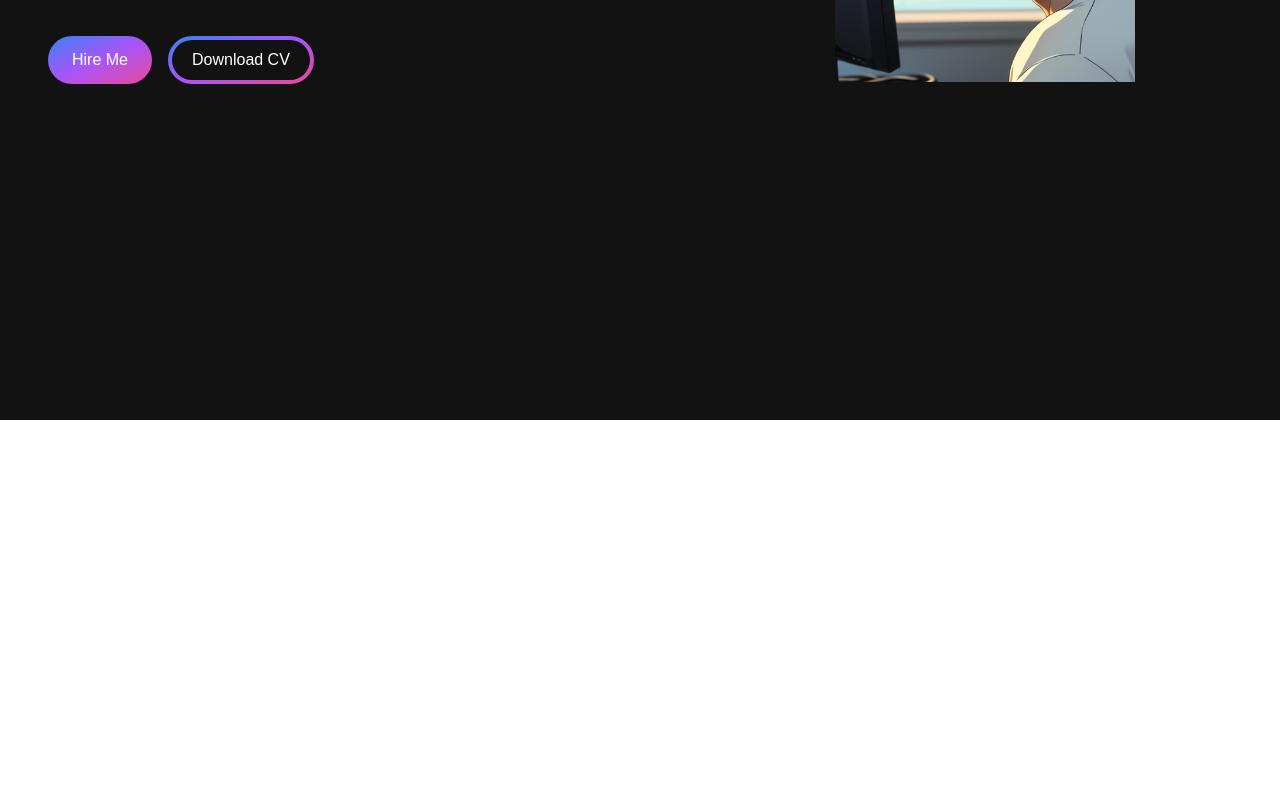
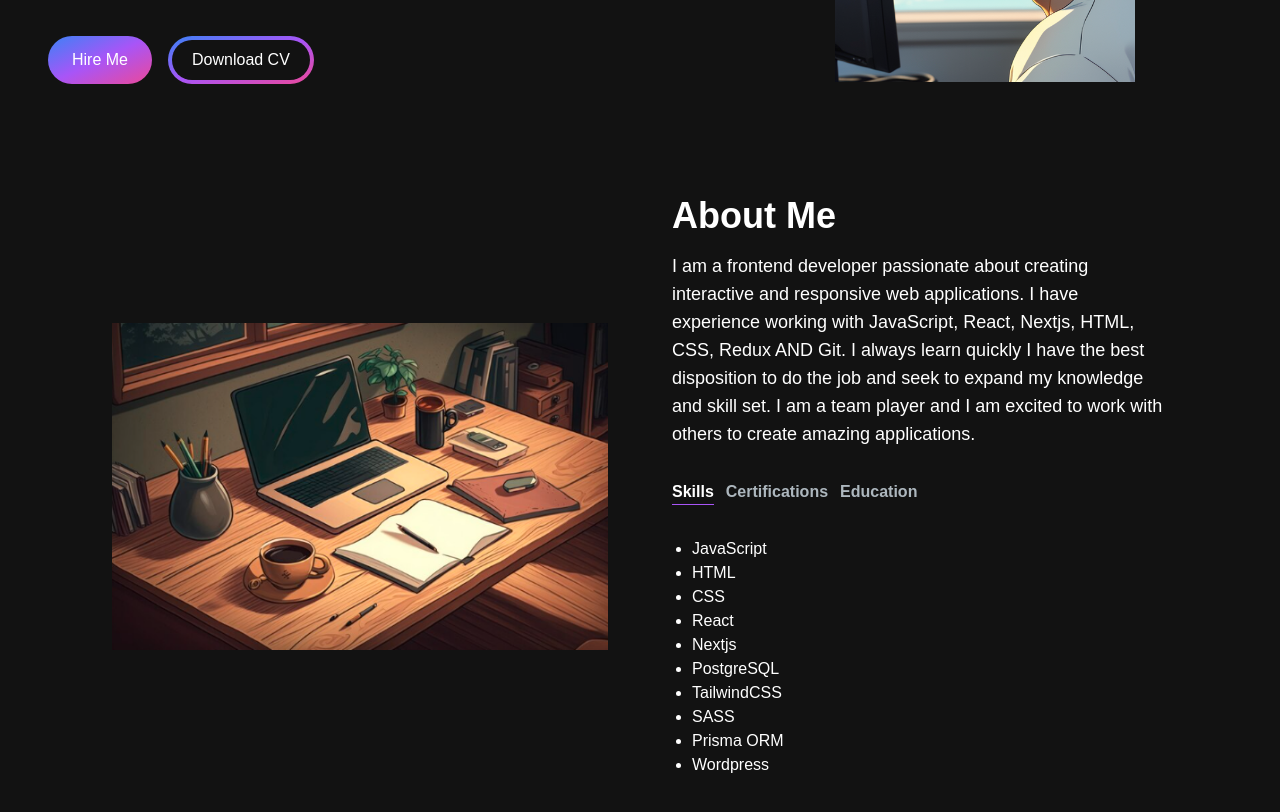
Before and after one commit to leonardogabriel31/portfolio-website, a Next.js app: page / in a window 1280 px wide. Shown: the part 380-1192 px from the top of the page. Before the commit the page ends 800 px from the top, so only its background shows below. Built offline with nearby package versions, Linux system fonts and the light colour scheme.

Commit message:
about me

```diff
--- /dev/null
+++ b/src/app/components/AboutSection.jsx
@@ -0,0 +1,113 @@
+"use client";
+import React, { useState, useTransition } from "react";
+import Image from "next/image";
+import TabButton from "./TabButton";
+
+const TAB_DATA = [
+  {
+    title: "skills",
+    id: "skills",
+    content: (
+      <ul className="list-disc pl-5">
+        <li>JavaScript</li>
+        <li>HTML</li>
+        <li>CSS</li>
+        <li>React</li>
+        <li>Nextjs</li>
+        <li>PostgreSQL</li>
+        <li>TailwindCSS</li>
+        <li>SASS</li>
+        <li>Prisma ORM</li>
+        <li>Wordpress</li>
+      </ul>
+    ),
+  },
+
+  {
+    title: "Education",
+    id: "education",
+    content: (
+      <ul className="list-disc pl-5">
+        <li>
+          Territorial Polytechnic University of Western Sucre "Clodosbaldo
+          Russian"
+        </li>
+      </ul>
+    ),
+  },
+
+  {
+    title: "Certifications",
+    id: "certifications",
+    content: (
+      <ul className="list-disc pl-5">
+        <li>Computer engineering</li>
+        <li>Technical support for users and computer equipment</li>
+        <li>Agile development with SCRUM</li>
+        <li>Frontend development and web interface design</li>
+      </ul>
+    ),
+  },
+];
+
+const AboutSection = () => {
+  const [tab, setTab] = useState("skills");
+  const [isPending, startTransition] = useTransition();
+
+  const handleTabChange = (id) => {
+    startTransition(() => {
+      setTab(id);
+    });
+  };
+
+  return (
+    <section className="text-white">
+      <div className="md:grid md:grid-cols-2 gap-8 items-center py-8 px-4 xl:gap-16 sm:py-16 xl:px-16">
+        <Image
+          src={"/images/hero-image2.png"}
+          alt="hero-image2"
+          width={550}
+          height={550}
+        />
+        <div className="mt-4 md:mt-0 text-left flex flex-col h-full">
+          <h2 className="text-4xl font-bold text-white mb-4">About Me</h2>
+          <p className="text-base lg:text-lg">
+            I am a frontend developer passionate about creating interactive and
+            responsive web applications. I have experience working with
+            JavaScript, React, Nextjs, HTML, CSS, Redux AND Git. I always learn
+            quickly I have the best disposition to do the job and seek to expand
+            my knowledge and skill set. I am a team player and I am excited to
+            work with others to create amazing applications.
+          </p>
+          <div className="flex flex-row justify-start mt-8">
+            <TabButton
+              selectTab={() => handleTabChange("skills")}
+              active={tab === "skills"}
+            >
+              Skills
+            </TabButton>
+
+            <TabButton
+              selectTab={() => handleTabChange("certifications")}
+              active={tab === "certifications"}
+            >
+              Certifications
+            </TabButton>
+
+            <TabButton
+              selectTab={() => handleTabChange("education")}
+              active={tab === "education"}
+            >
+              Education
+            </TabButton>
+          </div>
+          <div className="mt-8">
+            {TAB_DATA.find((t) => t.id === tab).content}
+          </div>
+        </div>
+      </div>
+    </section>
+  );
+};
+
+export default AboutSection;
--- /dev/null
+++ b/src/app/components/TabButton.jsx
@@ -0,0 +1,18 @@
+import React from "react";
+
+const TabButton = ({ active, selectTab, children }) => {
+  const buttonClasses = active
+    ? "text-white border-b border-purple-500"
+    : "text-[#ADB7BE]";
+  return (
+    <div>
+      <button onClick={selectTab}>
+        <p className={`mr-3 font-semibold hover:text-white ${buttonClasses}`}>
+          {children}
+        </p>
+      </button>
+    </div>
+  );
+};
+
+export default TabButton;
--- a/src/app/page.js
+++ b/src/app/page.js
@@ -1,6 +1,7 @@
 import Image from "next/image";
 import HeroSection from "./components/HeroSection";
 import Navbar from "./components/Navbar";
+import AboutSection from "./components/AboutSection";
 
 export default function Home() {
   return (
@@ -8,6 +9,7 @@
       <Navbar />
       <div className="container mt-24 mx-auto px-12 py-4">
         <HeroSection />
+        <AboutSection />
       </div>
     </main>
   );
```
Also changed, not shown: public/images/hero-image2.png (added).
